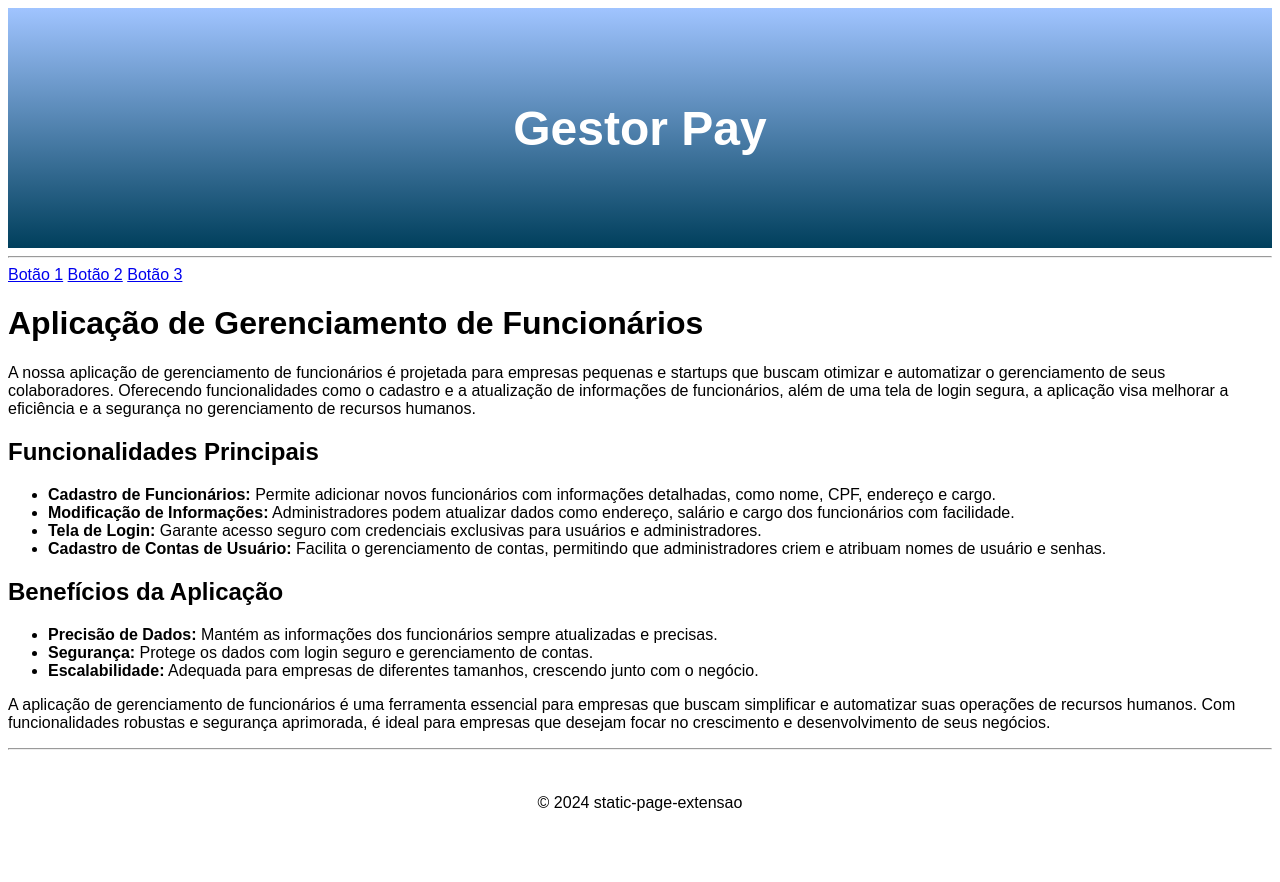
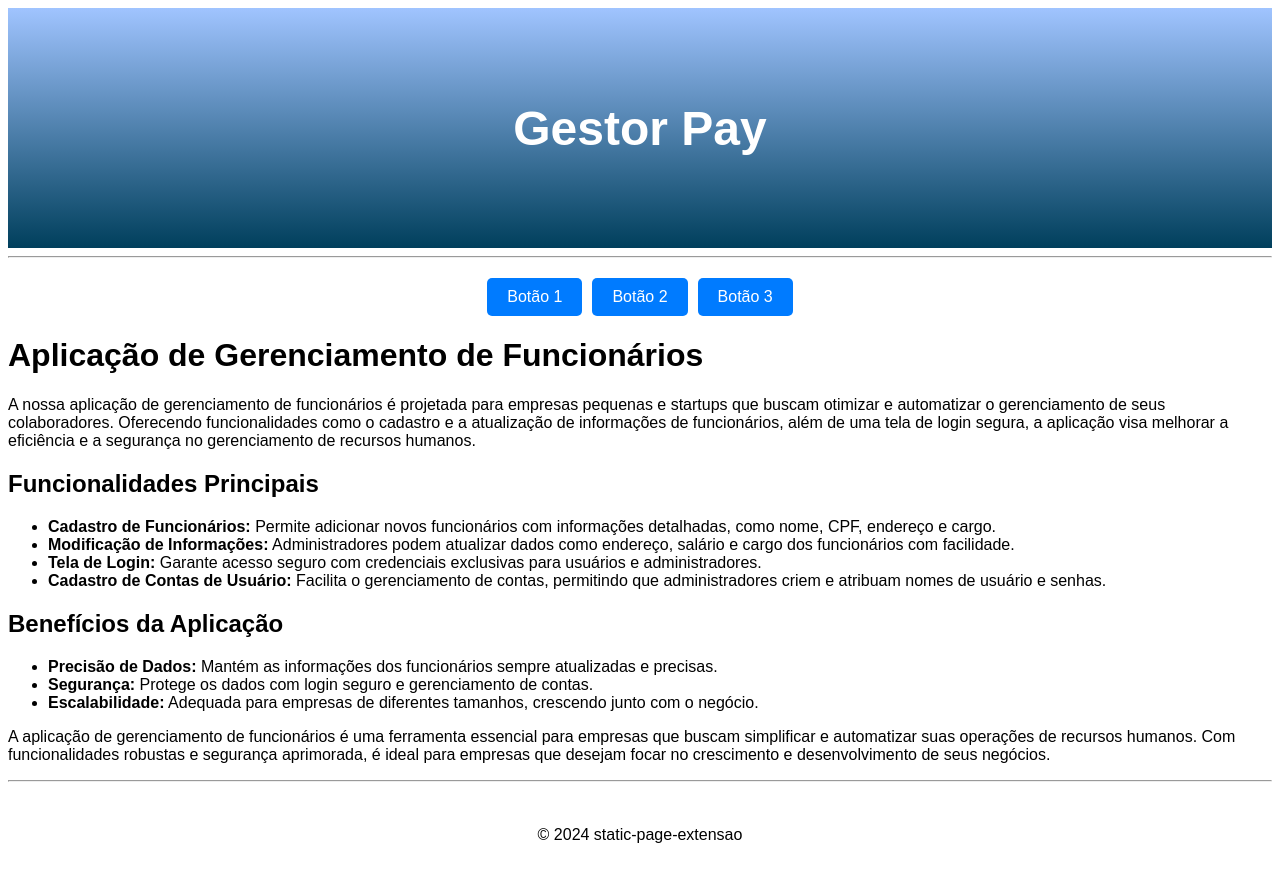
Before and after one commit to rubensrocha9/static-page-extensao, a Jekyll site: the page built from index.md, in a window 1280 px wide. Shown: the top 882 px of the page. Built offline with Jekyll 4.4.1, drawn with Linux system fonts in a browser that asks for light colours; our own code applies the rules of GitHub Pages for plain Markdown files.

Commit message:
Update style.css

```diff
--- a/assets/css/style.css
+++ b/assets/css/style.css
@@ -32,3 +32,27 @@ footer {
   text-align: center;
   padding: 20px;
 }
+
+.button-container {
+  display: flex;
+  justify-content: center; /* Centraliza horizontalmente os botões */
+  gap: 10px; /* Espaçamento entre os botões */
+  margin: 20px 0; /* Margem acima e abaixo dos botões */
+}
+
+/* Estilo para os botões */
+.btn {
+  display: inline-block;
+  padding: 10px 20px;
+  font-size: 1em;
+  color: white;
+  background-color: #007bff; /* Azul */
+  text-align: center;
+  text-decoration: none;
+  border-radius: 5px; /* Bordas arredondadas */
+  transition: background-color 0.3s ease; /* Transição suave para hover */
+}
+
+.btn:hover {
+  background-color: #0056b3; /* Azul mais escuro ao passar o mouse */
+}
```
